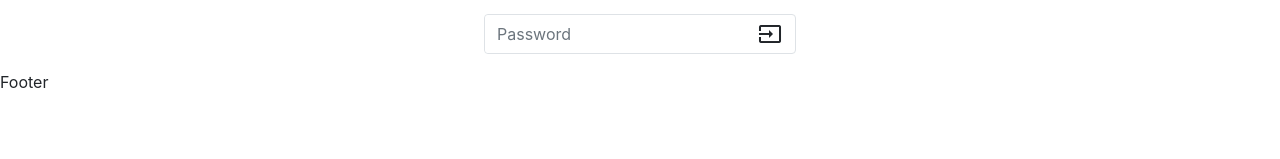
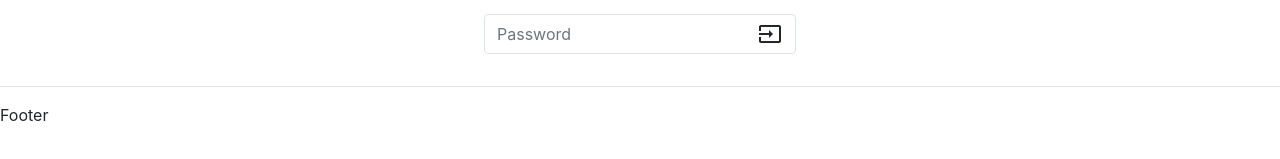
Before and after one commit to luclegen/clouddrive16, a React (Create React App) app in the folder client/: page / in a window 1280 px wide. Shown: the part 151-310 px from the top of the page. Built offline with nearby package versions, Linux system fonts and the light colour scheme.

Commit message:
Update Footer component

```diff
--- a/client/src/app/components/Footer.js
+++ b/client/src/app/components/Footer.js
@@ -1,5 +1,5 @@
 import { Component } from 'react'
 
 export default class Footer extends Component {
-  render = () => <footer>Footer</footer>
+  render = () => <footer><hr />Footer</footer>
 }
```
